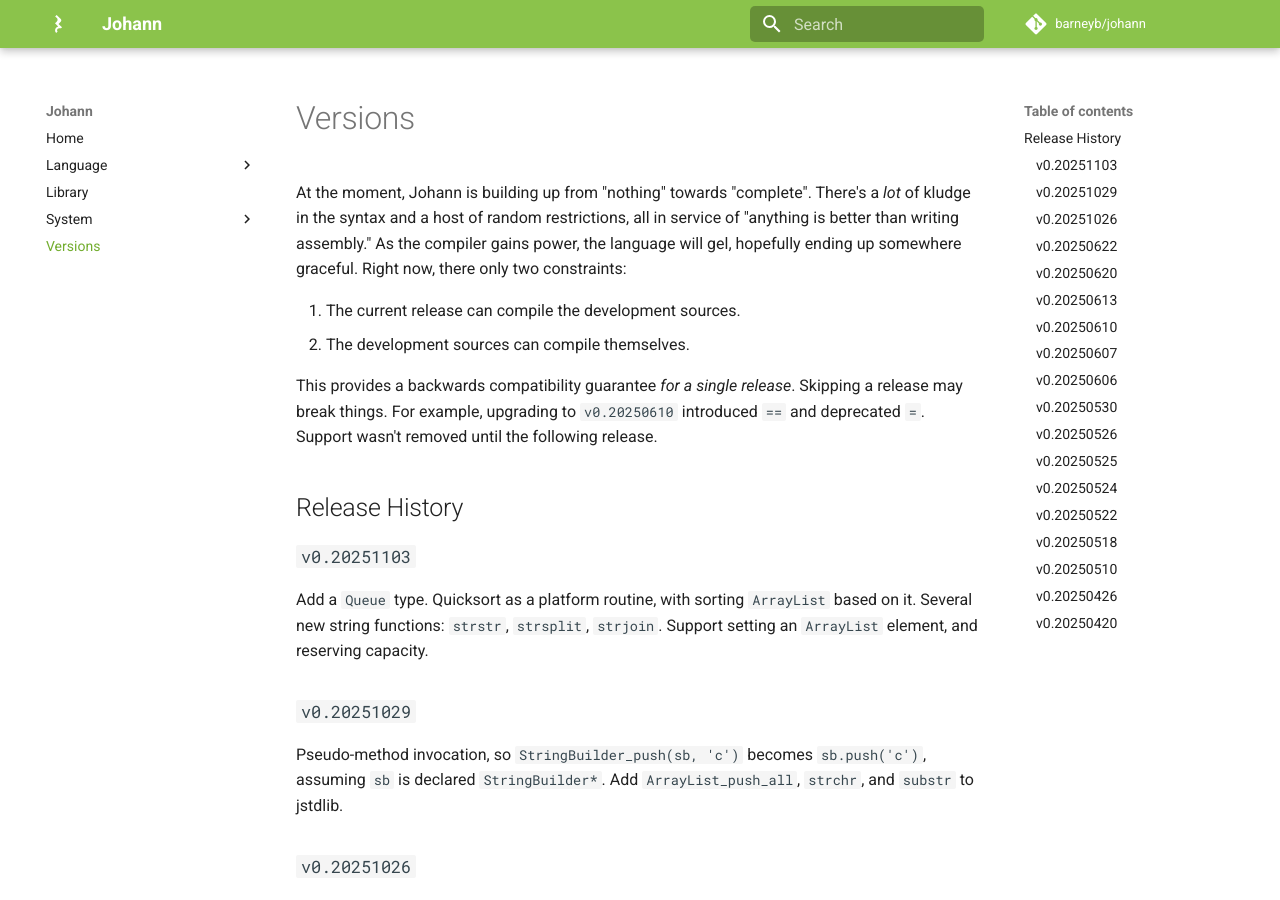
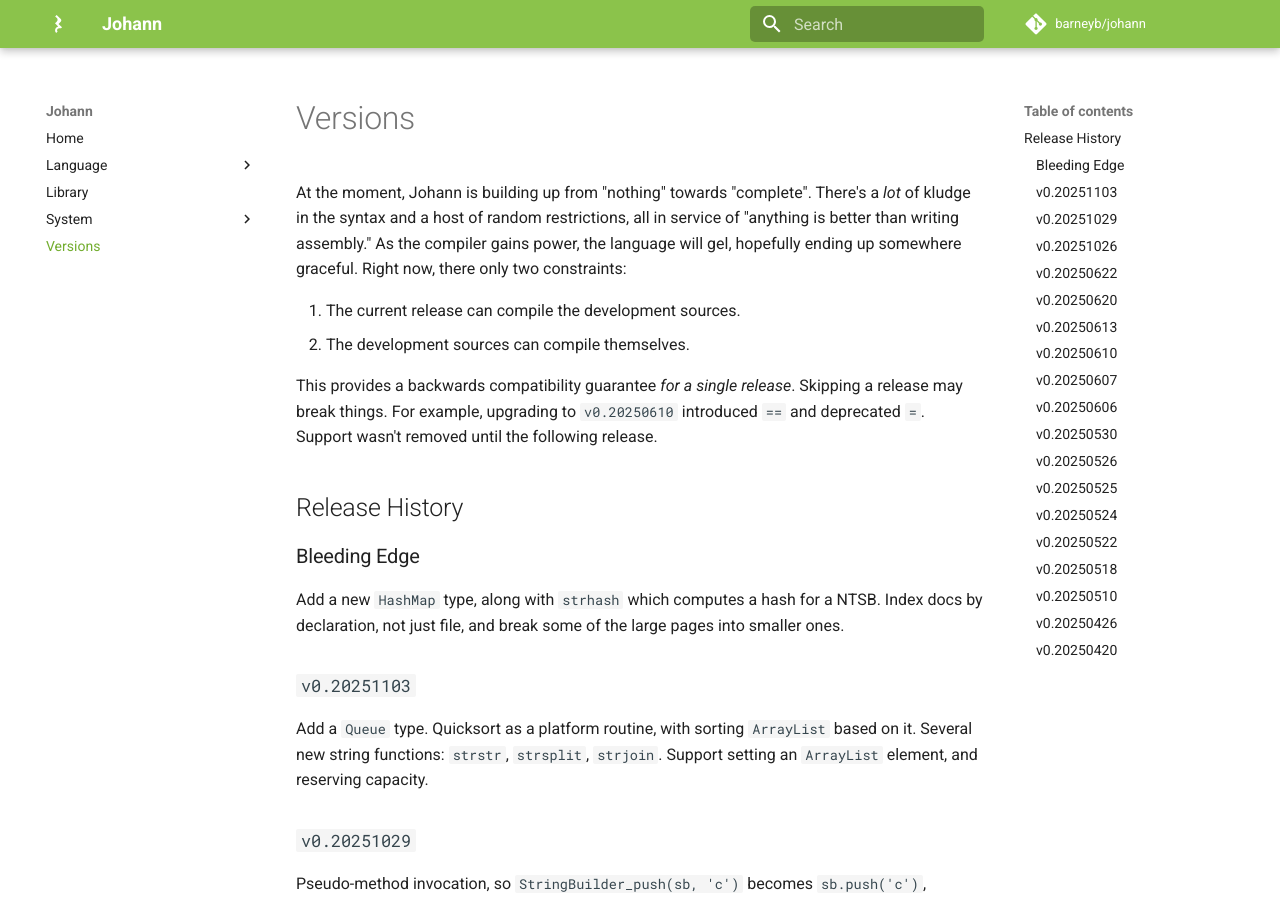
Before and after one commit to barneyb/johann, an MkDocs documentation site: the page built from documentation/docs/versions/index.md, in a window 1280 px wide and 900 px high. Built offline with MkDocs 1.6.1 and Material for MkDocs 9.7.7, drawn with Linux system fonts in a browser that asks for light colours; comment, search, counter and statistics services are not loaded.

Commit message:
docs for release

```diff
--- a/documentation/docs/versions/index.md
+++ b/documentation/docs/versions/index.md
@@ -9,7 +9,9 @@ This provides a backwards compatibility guarantee _for a single release_. Skippi
 
 ## Release History
 
-[//]: # (### Bleeding Edge)
+### Bleeding Edge
+
+Add a new `HashMap` type, along with `strhash` which computes a hash for a NTSB. Index docs by declaration, not just file, and break some of the large pages into smaller ones.
 
 ### `v0.20251103`
 
```
